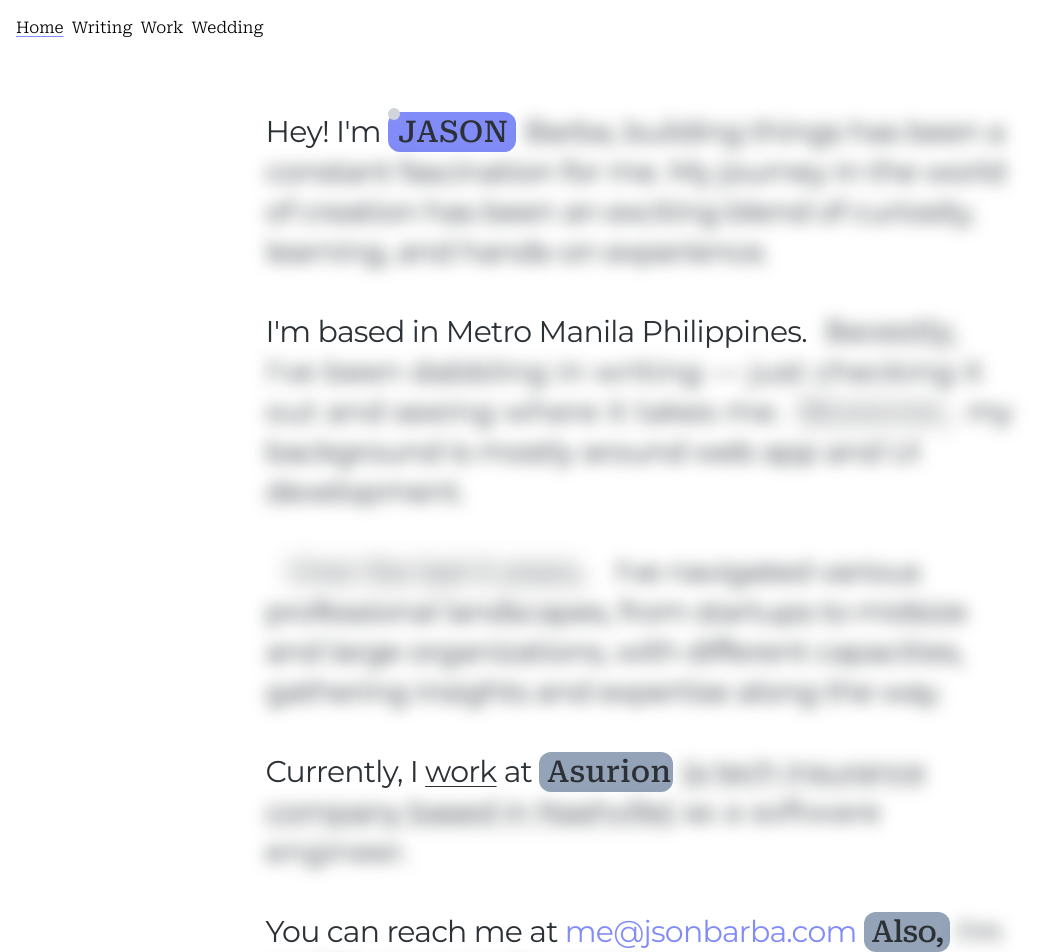
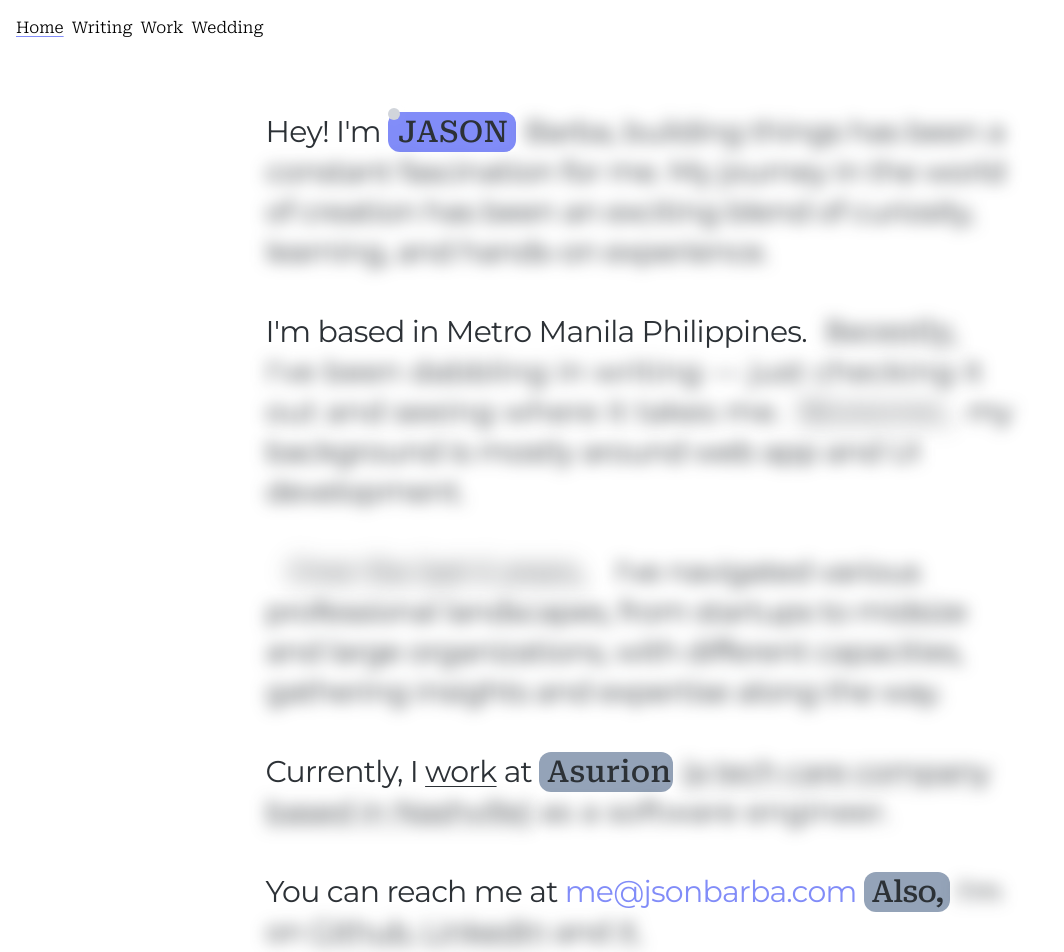
Before and after one commit to swoppy/jsonbarba, a Next.js app: page / in a window 1280 px wide. Shown: the top 952 px of the page, without its empty margins (0-1064 px from the left). Built offline with nearby package versions, Linux system fonts and the light colour scheme; a web font is replaced by a local one.

Commit message:
fix: message

```diff
--- a/src/components/home/AboutSection.tsx
+++ b/src/components/home/AboutSection.tsx
@@ -125,7 +125,7 @@ export function AboutSection({ currentYear }: { currentYear: number }) {
               ${blur.ASURION ? 'blur select-none' : `blur-0 select-auto ${(!blur.ASURION && hover.fifth) && 'text-indigo-300'}`}
             `}
           >
-            &#40;a tech insurance company based in Nashville&#41;
+            &#40;a tech care company based in Nashville&#41;
           </a>{' '}
           <span className={`${blur.ASURION ? 'blur select-none' : `blur-0 select-auto ${hover.fifth && 'text-indigo-400'}`}`}>as a software engineer.</span>
         </span>
```
